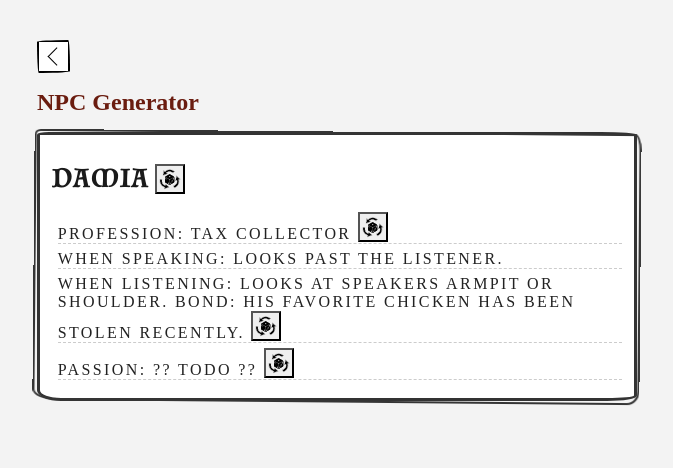
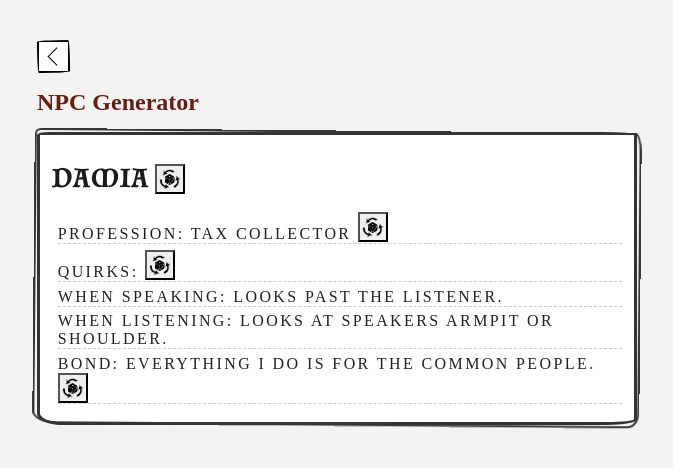
Before and after one commit to abregado/easyroleplay, a Jekyll site: the page built from sections/npc/npcgenerator.html, in a window 1280 px wide. Shown: the top 468 px of the page, without its empty margins (303-976 px from the left). Built offline with Jekyll 4.4.1, drawn with Linux system fonts in a browser that asks for light colours.

Commit message:
Merge conflicts

```diff
--- a/sections/npc/npcgenerator.html
+++ b/sections/npc/npcgenerator.html
@@ -23,19 +23,21 @@
         <button class="reRoll-btn" type="submit"/>
     </div>
     <div class="brand">
+        <span class="left">Quirks:</span>
+        <span class="right" id="npc-quirk"></span>
+        <button class="reRoll-btn" type="submit"/>
+    </div>
+    <div class="brand">
         <span class="left">When speaking:</span>
         <span class="right" id="npc-quirk-speaking">Stutters.</span>
     </div>
-    <div class="brand">
+        <div class="brand">
         <span class="left">When listening:</span>
         <span class="right" id="npc-quirk-listening">Seems very distracted.</span>
+    </div>
+    <div class="brand">
         <span class="left">Bond:</span>
         <span class="right" id="npc-bond">His favorite chicken has been stolen recently.</span>
-        <button class="reRoll-btn" type="submit"/>
-    </div>
-    <div class="brand">
-        <span class="left">Passion:</span>
-        <span class="right"> ?? TODO ??</span>
         <button class="reRoll-btn" type="submit"/>
     </div>
 <!--    <div class="brand">-->
--- a/sections/npc/npcgenerator.js
+++ b/sections/npc/npcgenerator.js
@@ -50,9 +50,6 @@
 
         this.#replaceText("npc-quirk-speaking", speaking);
         this.#replaceText("npc-quirk-listening", listening);
-        randomIndex = Math.floor(Math.random() * 1000) % emotionCategory.length;
-        let emotion = emotionCategory[randomIndex];
-        this.#replaceText("npc-quirk", emotion);
     }
 
     #insertRandomNpcBond() {
```
